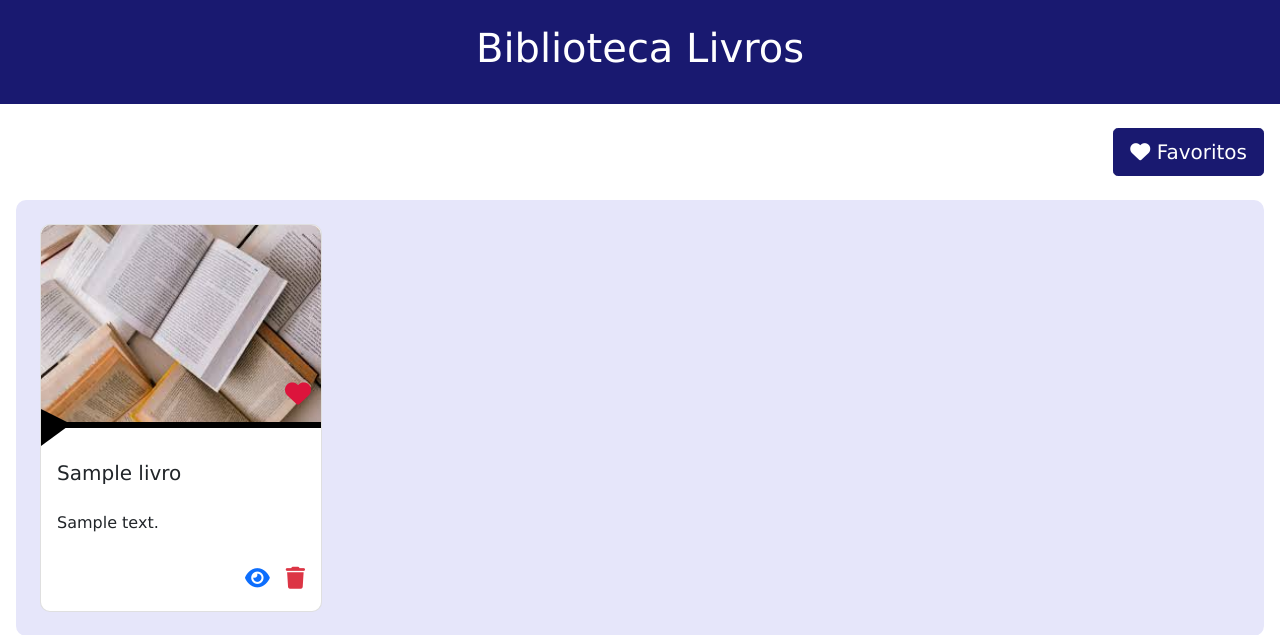
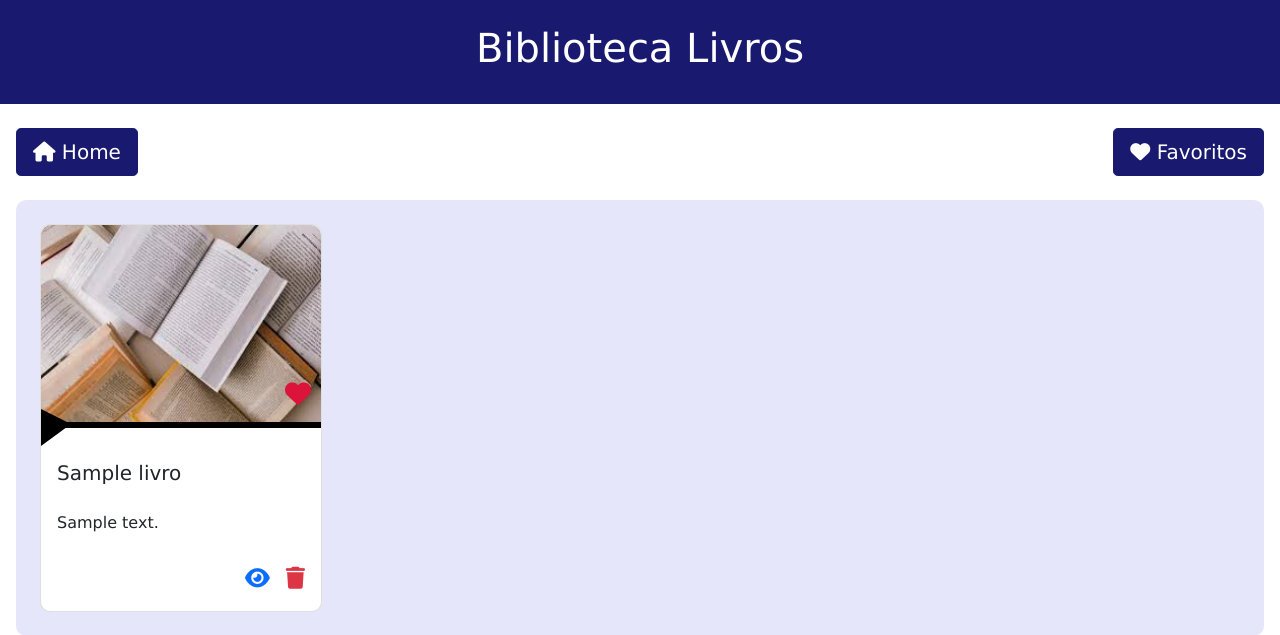
Before and after one commit to bessa10/teste-biblioteca, a CodeIgniter 4 app: the page made by app/Views/home.php in a window 1280 px wide. Shown: the top 635 px of the page. Run offline with PHP 8.4 and a stand-in for CodeIgniter, Linux system fonts and the light colour scheme; the template is opened without the code that fills it: most values are stand-ins (such as "Sample title", 1, 10 or a date in 2020); some libraries are stand-ins or nearby versions.

Commit message:
Filtro de favoritos

```diff
--- a/app/Views/home.php
+++ b/app/Views/home.php
@@ -2,8 +2,9 @@
 <?= $this->section('content') ?>
     <div class="col-lg-12 col-md-12 col-sm-12 col-xs-12 mt-2">
         <div class="col-12">
-            <div class="d-flex justify-content-end p-3">
-                <a href="" class="btn btn-lg btn-primary"><i class="fas fa-heart"></i>&nbsp;Favoritos</a>
+            <div class="d-flex justify-content-between p-3">
+                <a href="<?= site_url() ?>" class="btn btn-lg btn-primary"><i class="fas fa-home"></i>&nbsp;Home</a>
+                <a href="<?= site_url().'?favoritos=1' ?>" class="btn btn-lg btn-primary"><i class="fas fa-heart"></i>&nbsp;Favoritos</a>
             </div>
         </div>
     </div>
```
Also changed, not shown: app/Controllers/Home.php (+10 -7 lines), public/assets/js/main.js.
